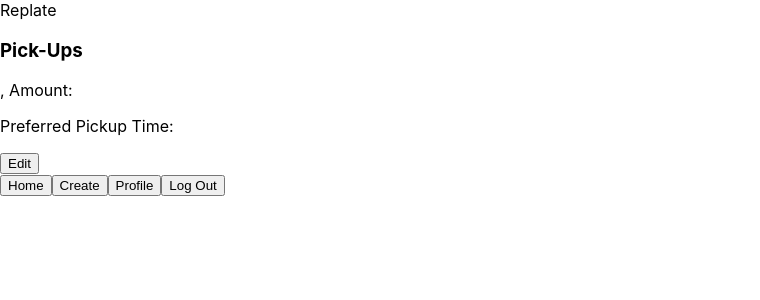
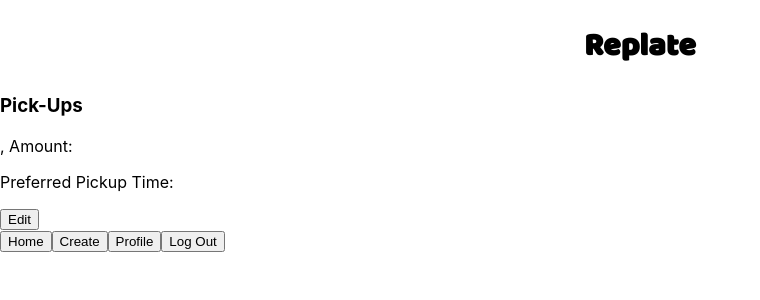
Before and after one commit to Replate-2-BW/FrontEnd, a React (Create React App) app: page /dashboard-b in a window 1280 px wide. Shown: the top 300 px of the page, without its empty margins (0-760 px from the left). Built offline with nearby package versions, Linux system fonts and the light colour scheme; no server answers.

Commit message:
Styles header

```diff
--- a/src/components/Header.js
+++ b/src/components/Header.js
@@ -2,14 +2,14 @@
 import styled from "styled-components";
 
 
-const replateHeader = styled.p`
+const ReplateHeader = styled.h1`
     text-align: center;
-
+    font-family: 'BalooBhai';
 `
 
 export default function Header() {
     return (
-        <replateHeader>Replate</replateHeader>
+        <ReplateHeader>Replate</ReplateHeader>
 
     )
 }
--- a/src/index.css
+++ b/src/index.css
@@ -2,9 +2,14 @@
   margin: 0;
   font-family: -apple-system, BlinkMacSystemFont, 'Segoe UI', 'Roboto', 'Oxygen',
     'Ubuntu', 'Cantarell', 'Fira Sans', 'Droid Sans', 'Helvetica Neue',
-    sans-serif;
+    sans-serif, 'BalooBhai';
   -webkit-font-smoothing: antialiased;
   -moz-osx-font-smoothing: grayscale;
+}
+
+@font-face {
+  font-family: 'BalooBhai';
+  src: local('BalooBhai'), url(./fonts/BalooBhai-Regular.ttf) format('truetype');
 }
 
 code {
--- a/src/index.js
+++ b/src/index.js
@@ -8,6 +8,7 @@
 import logger from "redux-logger";
 import { Provider } from "react-redux";
 import * as serviceWorker from "./serviceWorker";
+import "./fonts/BalooBhai-Regular.ttf";
 
 const middleware = [thunk, logger];
 
```
Also changed, not shown: src/fonts/BalooBhai-Regular.ttf (added), src/fonts/OFL.txt (added).
